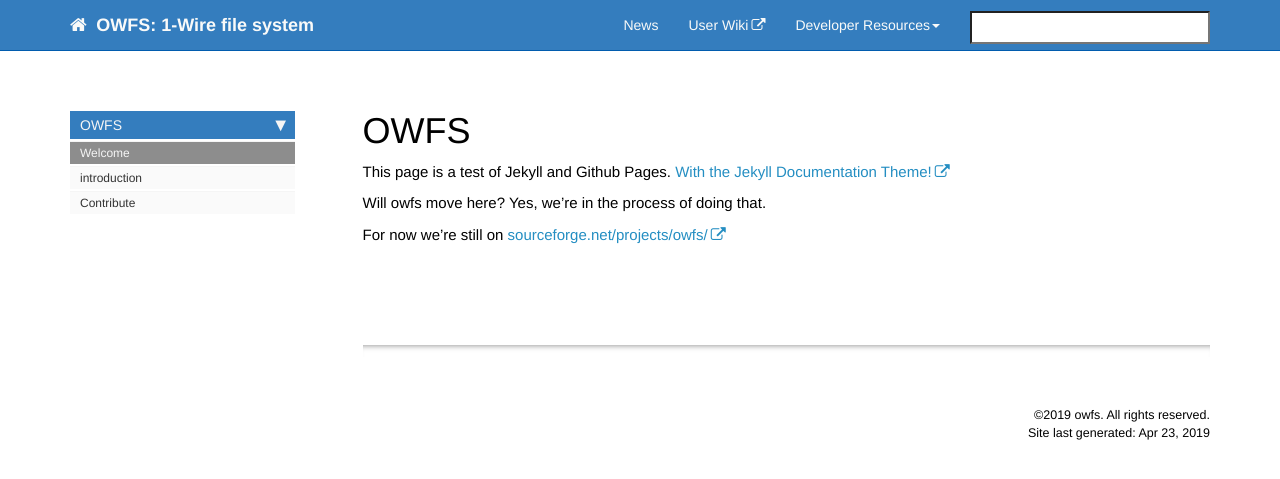
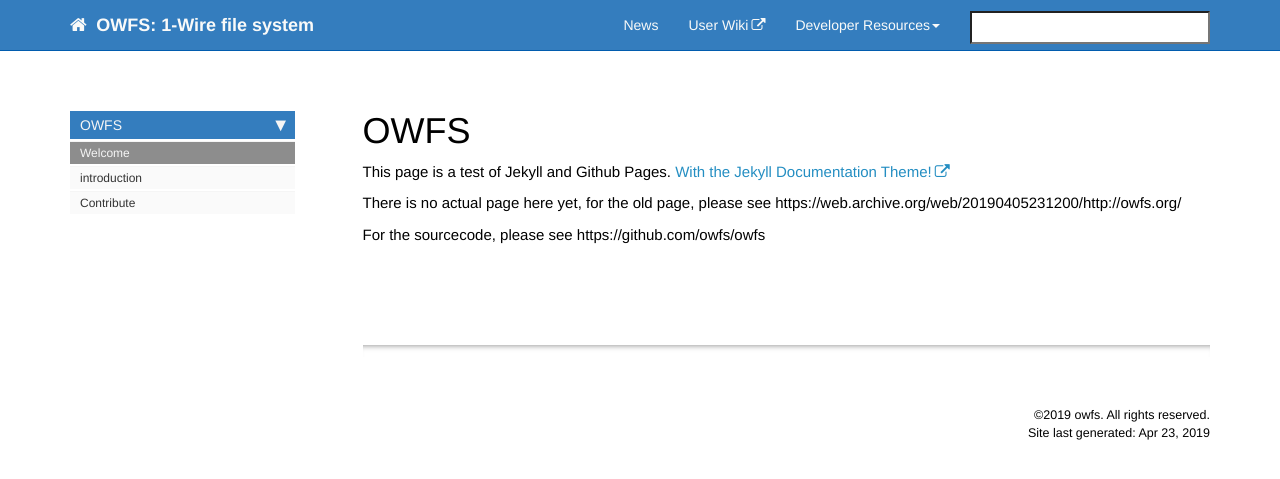
Before and after one commit to owfs/owfs.github.io, a Jekyll site: the page built from pages/index.md, in a window 1280 px wide. Shown: the top 479 px of the page. Built offline with Jekyll 4.4.1, drawn with Linux system fonts in a browser that asks for light colours; nearby versions of some CDN libraries; comment, search, counter and statistics services are not loaded.

Commit message:
Update index.md

```diff
--- a/pages/index.md
+++ b/pages/index.md
@@ -8,6 +8,6 @@
 
 This page is a test of Jekyll and Github Pages. <a target="_blank" href="http://idratherbewriting.com/documentation-theme-jekyll">With the Jekyll Documentation Theme!</a>
 
-Will owfs move here? Yes, we're in the process of doing that.
+There is no actual page here yet, for the old page, please see https://web.archive.org/web/20190405231200/http://owfs.org/
 
-For now we're still on <a target="_blank" href="https://sourceforge.net/projects/owfs/">sourceforge.net/projects/owfs/</a>
+For the sourcecode, please see https://github.com/owfs/owfs
```
